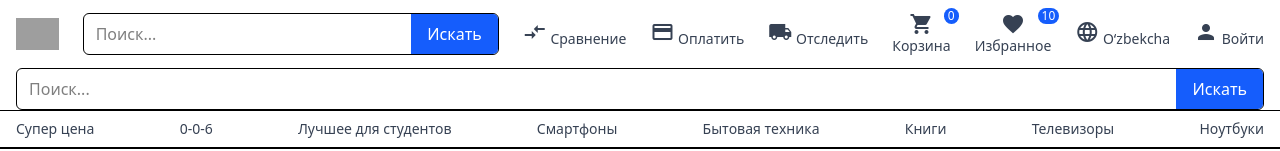
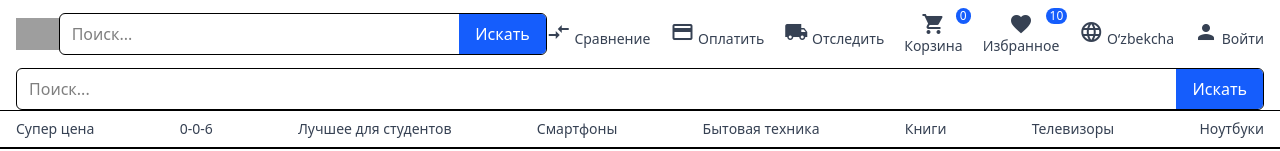
Before and after one commit to jumayevshuxrat000/exem5, a website: page index.html in a window 1280 px wide. Shown: the top 151 px of the page. Drawn offline with Linux system fonts and the light colour scheme; no server answers; grey boxes are pictures that could not be loaded.

Commit message:
adsaedfcdertgv

```diff
--- a/index.html
+++ b/index.html
@@ -26,17 +26,21 @@
   <header class="border-b border-gray-200 shadow-sm bg-white">
   <div class="max-w-7xl mx-auto px-4 flex items-center justify-between py-3">
 
+    <!-- Logo -->
     <div class="flex items-center gap-3">
       <img src="https://asaxiy.uz/custom-assets/images/logos/asaxiy-logo.svg" alt="Logo" class="h-8">
     </div>
-      <div class="hidden md:flex flex-1 mx-6">
-        <div class="flex border rounded-md overflow-hidden w-full">
+
+    <!-- Search (faqat md dan katta ekranlarda) -->
+    <div class="hidden md:flex flex-1 justify-center px-6">
+      <div class="flex border rounded-md overflow-hidden w-full max-w-xl">
         <input type="text" placeholder="Поиск..." class="w-full px-3 py-2 outline-none">
         <button class="bg-blue-600 text-white px-4 hover:bg-blue-700 transition">Искать</button>
       </div>
     </div>
 
-      <div class="flex items-center gap-6 text-gray-700">
+    <!-- Icons -->
+    <div class="flex items-center gap-5 text-gray-700">
 
       <div class="hidden md:flex flex-col items-center text-sm cursor-pointer">
         <span class="material-icons">compare_arrows</span>
@@ -77,6 +81,7 @@
     </div>
   </div>
 
+  <!-- Search (faqat mobil uchun) -->
   <div class="px-4 pb-2 md:hidden">
     <div class="flex border rounded-md overflow-hidden w-full">
       <input type="text" placeholder="Поиск..." class="w-full px-3 py-2 outline-none">
@@ -84,6 +89,7 @@
     </div>
   </div>
 
+  <!-- Top nav (faqat kompyuter uchun) -->
   <nav class="bg-white border-t border-gray-100 hidden md:block">
     <div class="max-w-7xl mx-auto px-4 flex items-center justify-between gap-6 text-gray-700 text-sm py-2 overflow-x-auto">
       <a href="#" class="hover:text-blue-600 whitespace-nowrap">Супер цена</a>
@@ -97,7 +103,9 @@
     </div>
   </nav>
 </header>
-  <div class="md:fixed bottom-0 z-[9999] left-0 right-0 bg-white border-t border-gray-200 shadow-inner">
+
+<!-- Bottom nav (faqat mobil uchun) -->
+<div class="md:hidden fixed bottom-0 z-[9999] left-0 right-0 bg-white border-t border-gray-200 shadow-inner">
   <div class="flex justify-around text-gray-700 text-xs py-2">
     <div class="flex flex-col items-center">
       <span class="material-icons">home</span>
@@ -123,6 +131,7 @@
     </div>
   </div>
 </div>
+
 
 
   <section class="p-8">
```
Lines whose indentation alone changed are shown as unchanged.
